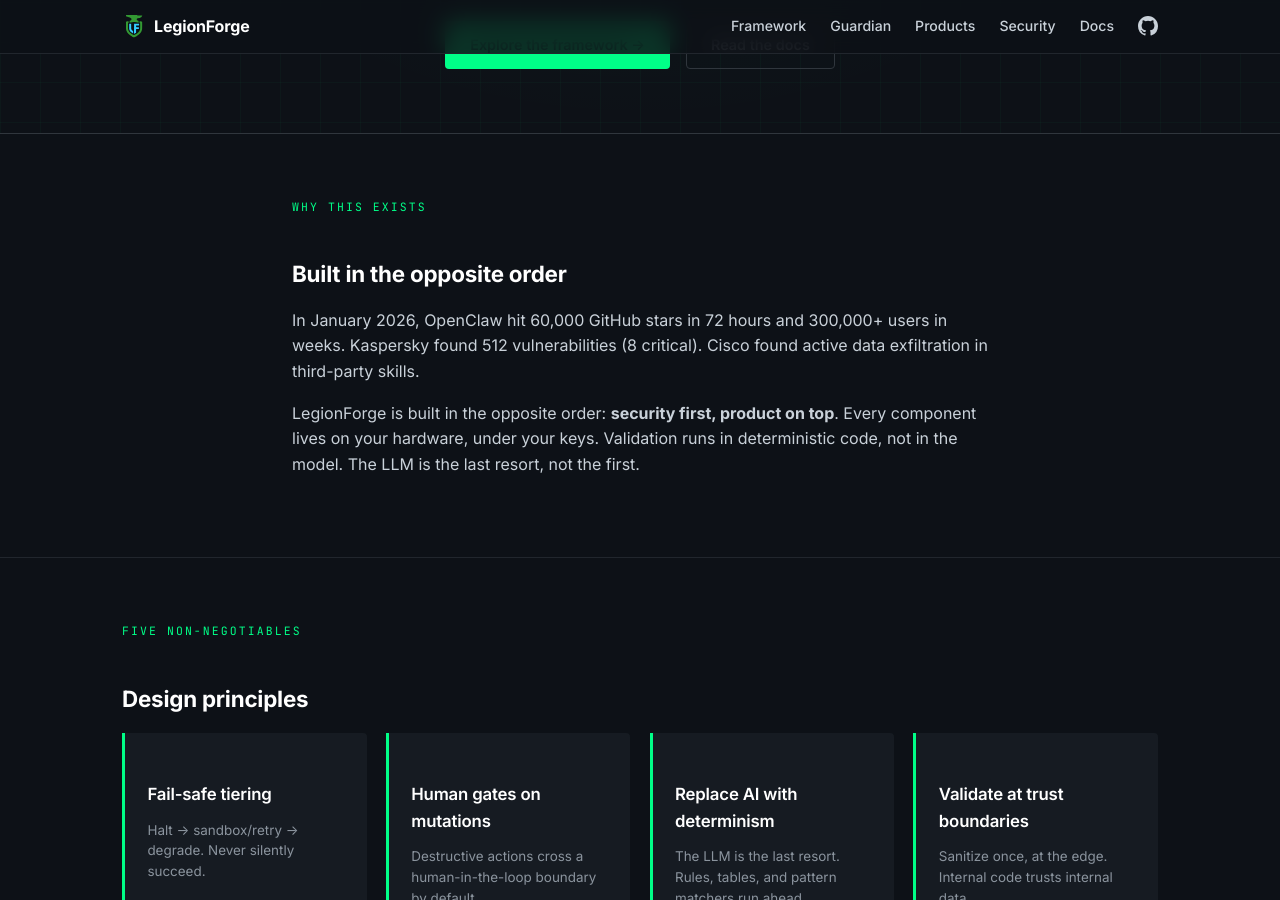
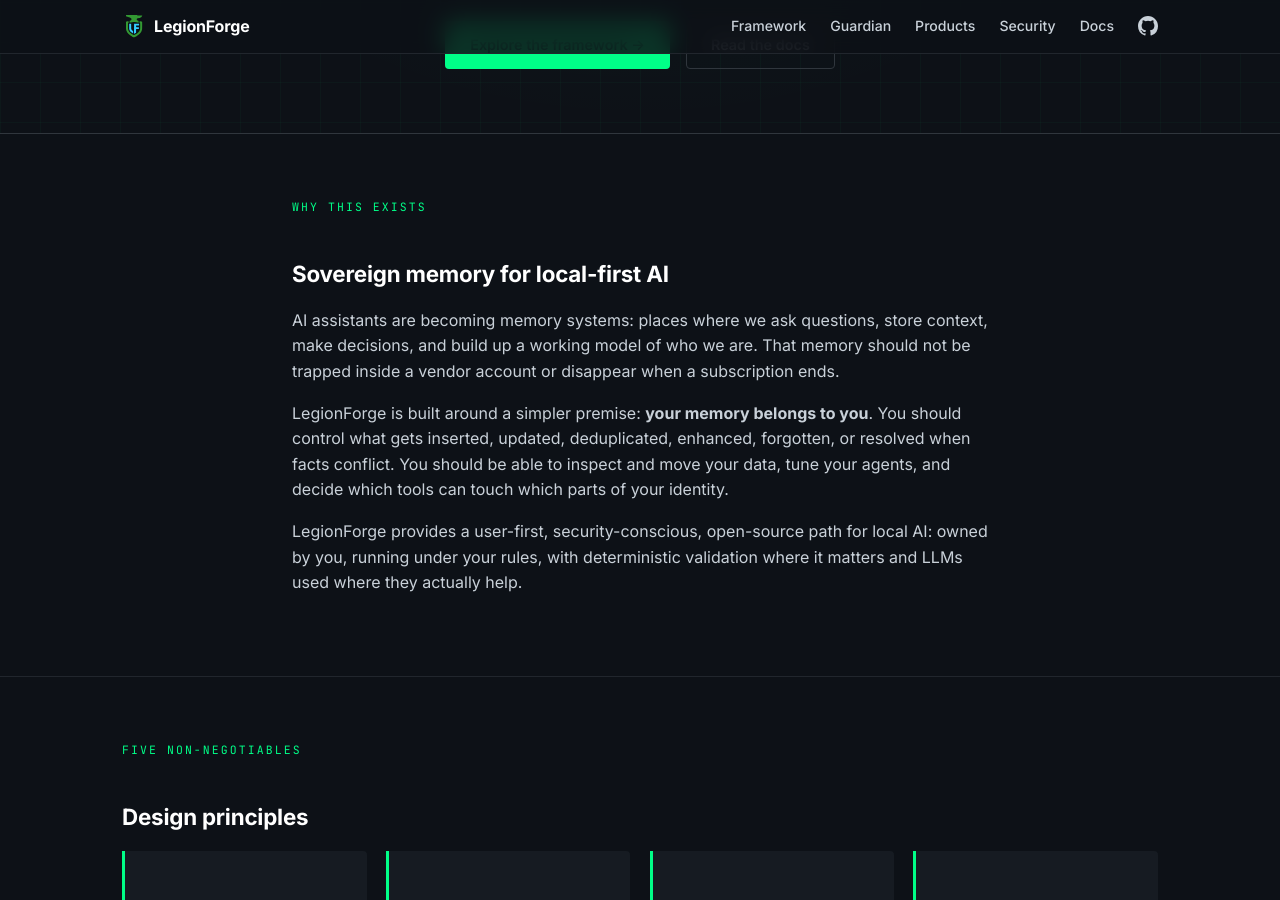
Before and after one commit to LegionForge/legionforge.github.io, a Jekyll site: the page built from index.md, in a window 1280 px wide and 900 px high, scrolled down 492 px. Built offline with Jekyll 4.4.1, drawn with Linux system fonts in a browser that asks for light colours.

Commit message:
Revise homepage sovereignty blurb

```diff
--- a/index.md
+++ b/index.md
@@ -23,16 +23,22 @@ permalink: /
 <section id="why">
   <div class="container container-narrow">
     <p class="section-eyebrow">Why this exists</p>
-    <h2 class="section-title">Built in the opposite order</h2>
+    <h2 class="section-title">Sovereign memory for local-first AI</h2>
     <p>
-      In January 2026, OpenClaw hit 60,000 GitHub stars in 72 hours and 300,000+ users in
-      weeks. Kaspersky found 512 vulnerabilities (8 critical). Cisco found active data
-      exfiltration in third-party skills.
+      AI assistants are becoming memory systems: places where we ask questions, store
+      context, make decisions, and build up a working model of who we are. That memory
+      should not be trapped inside a vendor account or disappear when a subscription ends.
     </p>
     <p>
-      LegionForge is built in the opposite order: <strong>security first, product on top</strong>.
-      Every component lives on your hardware, under your keys. Validation runs in deterministic
-      code, not in the model. The LLM is the last resort, not the first.
+      LegionForge is built around a simpler premise: <strong>your memory belongs to you</strong>.
+      You should control what gets inserted, updated, deduplicated, enhanced, forgotten, or
+      resolved when facts conflict. You should be able to inspect and move your data, tune
+      your agents, and decide which tools can touch which parts of your identity.
+    </p>
+    <p>
+      LegionForge provides a user-first, security-conscious, open-source path for local AI:
+      owned by you, running under your rules, with deterministic validation where it matters
+      and LLMs used where they actually help.
     </p>
   </div>
 </section>
```
